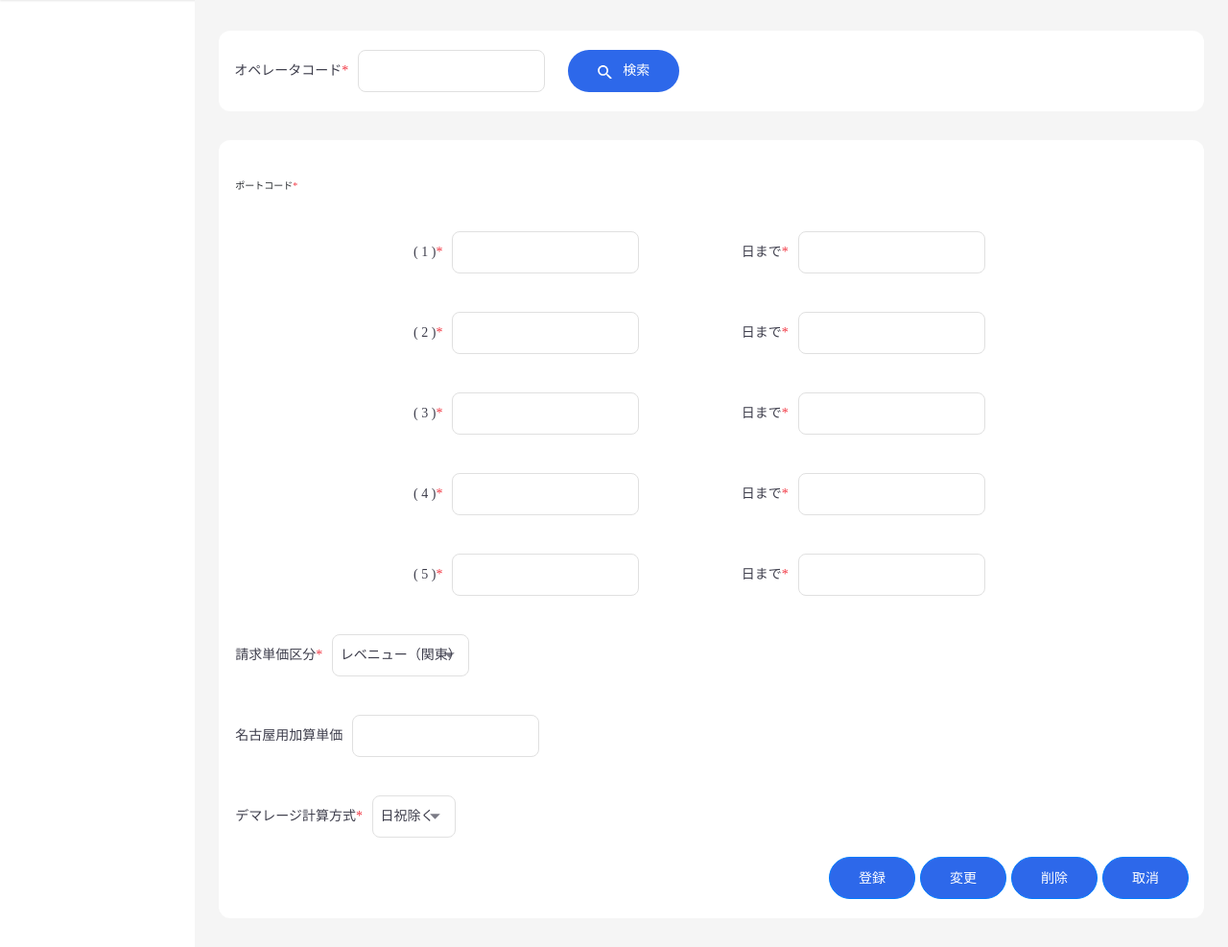
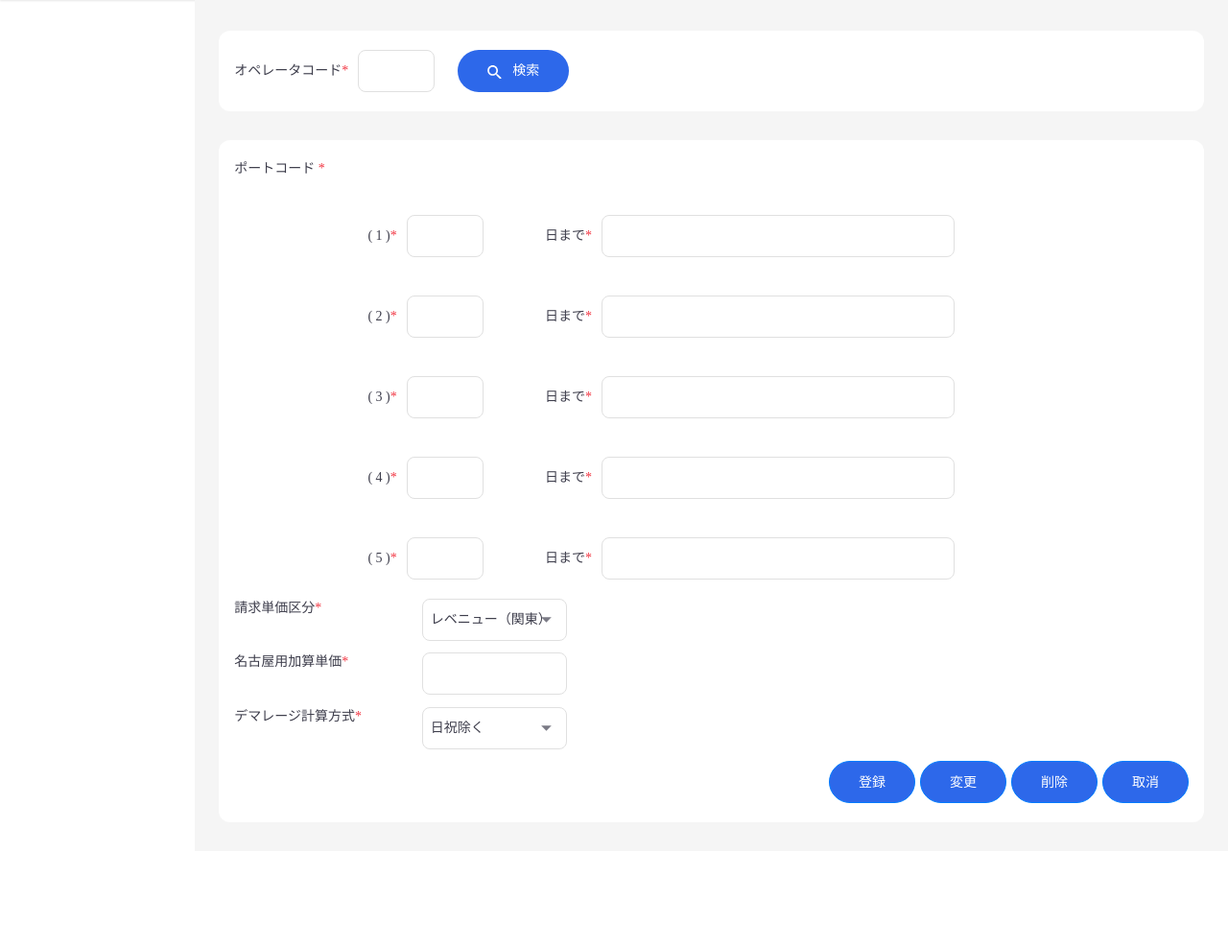
Before and after one commit to tranphuc200299/import, a Django app: template main/templates/menu/menu4/f_cfsc0700.html in a window 1280 px wide. Shown: the part 70-1057 px from the top of the page at 96% size. After the commit the page ends 907 px from the top, so only its background shows below. Run offline with Django 4.2, Linux system fonts and the light colour scheme; the template is opened without the code that fills it, so the values that code supplies are empty; parts of the project's set-up code (start-up, migrations or seed data) failed here and were passed over; some libraries are stand-ins or nearby versions.

Commit message:
[f_cfsc1100] update html

```diff
--- a/main/templates/menu/menu4/f_cfsc0700.html
+++ b/main/templates/menu/menu4/f_cfsc0700.html
@@ -9,67 +9,63 @@
     <div class="card">
         <div class="form-inline">
             <div class="form-group form-group-seach">
-                <label for="txt_aopecd" class="mr-3" tabindex="4">オペレータコード <span
+                <label for="txt_aopecd" class="mr-3" tabindex="3">オペレータコード <span
                         class="required">*</span></label>
-                {% include "includes/textbox.html" with class="form-control" id="txt_aopecd" tabIndex=4 MaxLength=5 Change="True" Title="必須入力・Operator Code" %}
+                {% include "includes/textbox.html" with class="form-control" id="txt_aopecd" tabIndex=4 MaxLength=5 width="80" Change="True" Title="必須入力・Operator Code" %}
             </div>
             {% include "includes/button.html" with name="action" id="cmd_search" class="btn btn-primary btn-search" TabIndex=5 htmlText='<i class="fa fa-search"></i> 検索' %}
         </div>
     </div>
     <div class="card">
         <div class="form-horizontal">
-            <div class="row">
-                <div class="form-inline">
-                    <label tabindex="4">ポートコード<span class="required">*</span></label>
-                </div>
+            <div class="form-group form-group-seach">
+                <label for="txt_aopecd" class="mr-3" tabindex="3">ポートコード <span
+                        class="required">*</span></label>
             </div>
             <div class="row">
+                <div class="col-lg-9 col-sm-12 row">
                     <div class="col-lg-2"></div>
-                <div class="col-lg-4">
+                    <div class="col-lg-3">
                         {% for i in "12345" %}
                         <div class="form-inline">
                             <div class="form-group">
                                 <label for="txt_irank{{i}}" class="mr-3" tabindex="4">( {{i}} )<span class="required">*</span></label>
-                            {% include "includes/textbox.html" with class="form-control" id="txt_irank"|add:i tabIndex=27 MaxLength=3 %}
+                                {% include "includes/textbox.html" with class="form-control" id="txt_irank"|add:i tabIndex=27 MaxLength=3 width="80" %}
                             </div>
                         </div>
                         {% endfor %}
                     </div>
-                <div class="col-lg-4">
+                    <div class="col-lg-7">
                         {% for i in "12345" %}
                         <div class="form-inline">
                             <div class="form-group">
                                 <label for="txt_itanka{{i}}" class="mr-3" tabindex="5">日まで<span class="required">*</span></label>
-                            {% include "includes/textbox.html" with class="form-control" id="txt_itanka"|add:i tabIndex=27 MaxLength=11 %}
+                                {% include "includes/textbox.html" with class="form-control" id="txt_itanka"|add:i tabIndex=27 MaxLength=11  width="368" %}
                             </div>
                         </div>
                         {% endfor %}
                     </div>
                 </div>
-            <div class="row">
-                <div class="form-inline">
-                    <div class="form-group">
-                        <label for="cmb_astankakbn" class="mr-3" tabindex="4">請求単価区分<span
+            </div>
+            <div class="form-group col-lg-12">
+                <div class="col-lg-9 col-sm-12 row">
+                    <label class="col-lg-3 col-sm-8 d-flex" for="cmb_astankakbn" tabindex="7">請求単価区分<span
                         class="required">*</span></label>
-                        {% include 'includes/dropdownlist.html' with id="cmb_astankakbn" tabIndex=29 class="form-control" Title="必須入力" %}
+                    <div class="col-lg-3 col-sm-8 d-flex">{% include 'includes/dropdownlist.html' with id="cmb_astankakbn" width="200"  tabIndex=29 class="form-control" Title="必須入力" %}</div>
                 </div>
             </div>
-            </div>
-            <div class="row">
-                <div class="form-inline">
-                    <div class="form-group">
-                        <label for="txt_itankac" class="mr-3" tabindex="4">名古屋用加算単価</label>
-                        {% include "includes/textbox.html" with class="form-control" id="txt_itankac" tabIndex=31 MaxLength=5 LostFocus="True" Title="\12,345,678" %}
+            <div class="form-group col-lg-12">
+                <div class="col-lg-9 col-sm-12 row">
+                    <label class="col-lg-3 col-sm-8 d-flex" for="txt_itankac" tabindex="7">名古屋用加算単価<span
+                        class="required">*</span></label>
+                    <div class="col-lg-3 col-sm-8 d-flex">{% include "includes/textbox.html" with class="form-control" id="txt_itankac" tabIndex=31 MaxLength=5 LostFocus="True" Title="\12,345,678" %}</div>
                 </div>
             </div>
-            </div>
-            <div class="row">
-                <div class="form-inline">
-                    <div class="form-group">
-                        <label for="cmb_afcalc" class="mr-3" tabindex="4">デマレージ計算方式<span
+            <div class="form-group col-lg-12">
+                <div class="col-lg-9 col-sm-12 row">
+                    <label class="col-lg-3 col-sm-8 d-flex" for="cmb_afcalc" tabindex="7">デマレージ計算方式<span
                         class="required">*</span></label>
-                        {% include 'includes/dropdownlist.html' with id="cmb_afcalc" class="form-control" Title="必須入力" %}
-                    </div>
+                    <div class="col-lg-3 col-sm-8 d-flex">{% include 'includes/dropdownlist.html' with id="cmb_afcalc" class="form-control" Title="必須入力" %}</div>
                 </div>
             </div>
             <div class="row btn-footer">
```
Also changed, not shown: main/views/menu4/f_cfsc0700.py (+71 -77 lines). Lines whose indentation alone changed are shown as unchanged.
